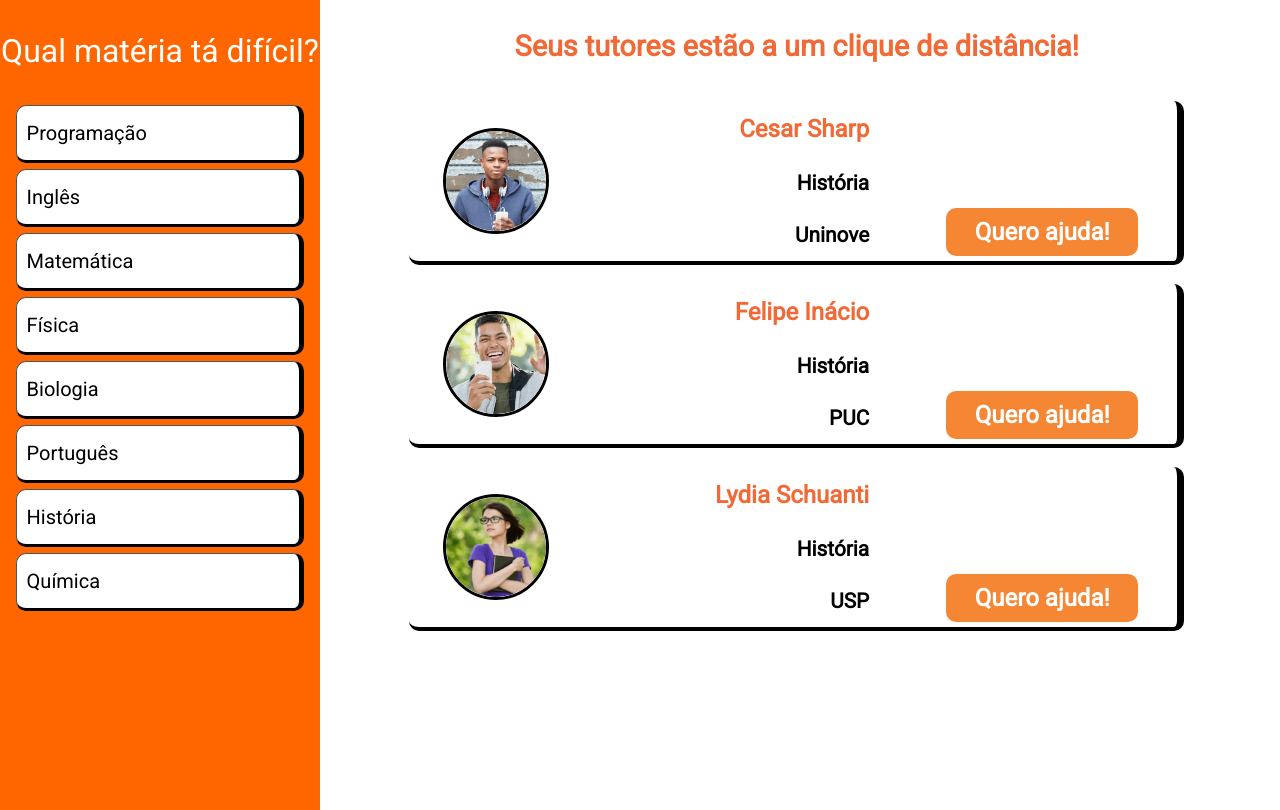
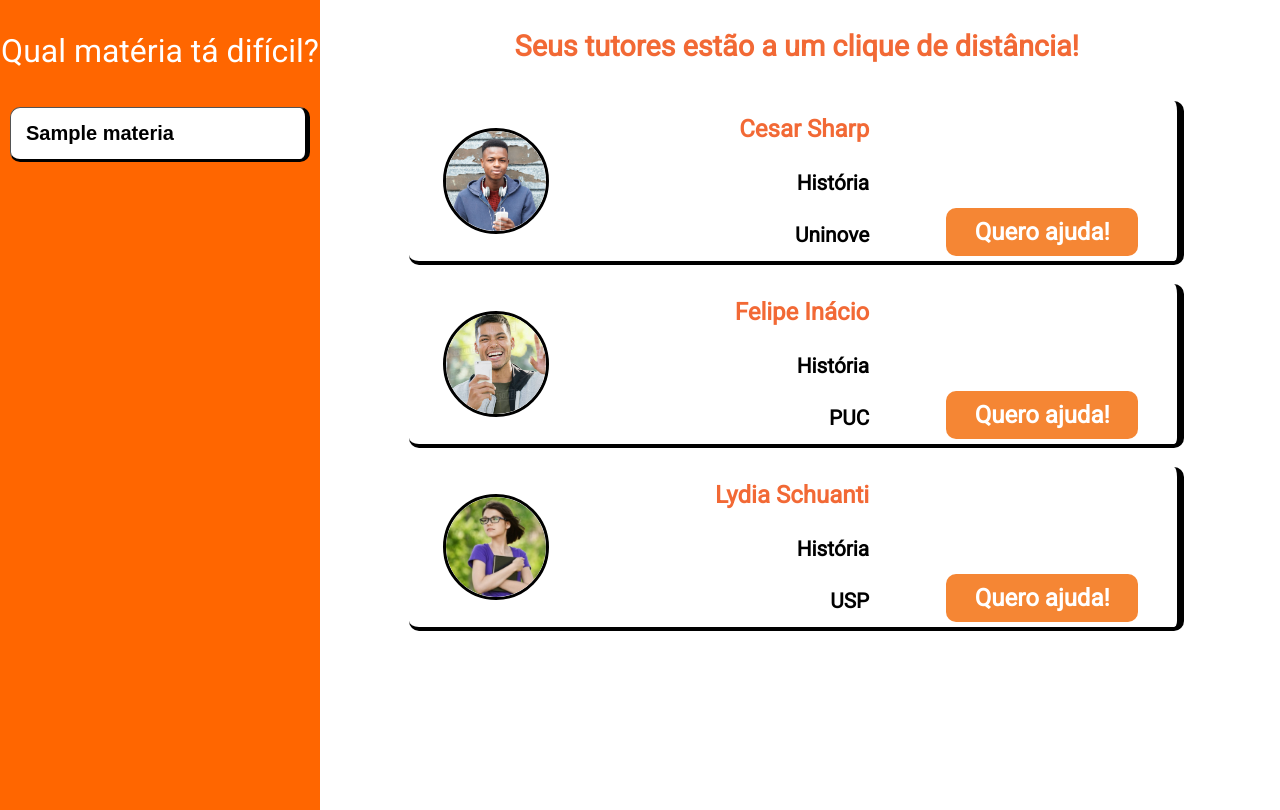
Before and after one commit to JuliaWharton/Ensinas-backend, a Django app: page /app/aluno/home in a window 1280 px wide. Shown: the part 96-906 px from the top of the page. Run offline with Django 3.2, Linux system fonts and the light colour scheme; tables that the repository leaves empty hold one stand-in row (values such as "Sample post").

Commit message:
Show 'materias' in aluno home

```diff
--- a/app/static/style/app_aluno.css
+++ b/app/static/style/app_aluno.css
@@ -126,10 +126,10 @@ aside div {
     height: 90%;
 }
 
-aside div button {
-    width: 90%;
-    height: 4%;
-    margin: 1%;
+aside button {
+    width: 300px;
+    height: 55px;
+    margin: 5px;
     border-radius: 10px;
     background-color: #ffff;
     border-width: 5px;
@@ -140,24 +140,31 @@ aside div button {
     display: flex;
     justify-content: flex-start;
     align-items: center;
-    padding-left: 3%;
+    padding-left: 15px;
     cursor: pointer;
+    transition: 0.3s;
+    font-size: 1.25em;
+    font-weight: bold;
 }
 
 aside div button:hover {
     background-color: black;
-    border: black;
-}
-
-aside div button:hover a {
+    border: none;
+    transition: 0.3s;
     color: #fff;
 }
 
-aside a {
+aside div a {
     font-family: 'Roboto';
-    font-size: 1.5em;
     text-decoration: none;
     color: black;
+}
+
+aside div .atual {
+    background-color: #dd5500;
+    transition: 0.3s;
+    color: #ffffff;
+    border: none;
 }
 
 main {
--- a/app/templates/aluno_home.html
+++ b/app/templates/aluno_home.html
@@ -34,14 +34,13 @@
     <aside>
         <p>Qual matéria tá difícil?</p>
         <div>
-            <button><a href="">Programação</a></button>
-            <button><a href="">Inglês</a></button>
-            <button><a href="">Matemática</a></button>
-            <button><a href="">Física</a></button>
-            <button><a href="">Biologia</a></button>
-            <button><a href="">Português</a></button>
-            <button><a href="">História</a></button>
-            <button><a href="">Química</a></button>
+            {% for materia in materias%}
+                {% if materia_atual and materia.id == materia_atual.id %}
+                    <button class="atual">{{materia.nome}}</button>
+                {% else %}
+                    <a href="{% url 'app_aluno_materia' materia.id %}"><button>{{materia.nome}}</button></a>
+                {% endif %}
+            {% endfor %}
         </div>
     </aside>
     <main>
--- a/app/urls.py
+++ b/app/urls.py
@@ -5,5 +5,6 @@ urlpatterns = [
     path('auth/cadastro', views.auth_cadastro, name='app_auth_cadastro'),
     path('auth/login', views.auth_login, name='app_auth_login'),
     path('aluno/home', views.aluno_home, name='app_aluno_home'),
+    path('aluno/home/<int:id_materia>', views.aluno_materia, name='app_aluno_materia'),
     path('professor/home', views.professor_home, name='app_professor_home'),
 ]
--- a/app/views.py
+++ b/app/views.py
@@ -1,4 +1,5 @@
 from django.shortcuts import render
+from app.models import Materia
 
 def auth_cadastro(request):
     return render(request, 'auth_cadastro.html')
@@ -7,7 +8,21 @@ def auth_login(request):
     return render(request, 'auth_login.html')
 
 def aluno_home(request):
-    return render(request, 'aluno_home.html')
+    materias = Materia.objects.all()
+
+    return render(request, 'aluno_home.html', {
+        "materias": materias
+        })
+
+
+def aluno_materia(request, id_materia):
+    materias = Materia.objects.all()
+    materia_atual = Materia.objects.get(pk=id_materia)
+
+    return render(request, 'aluno_home.html', {
+        "materias": materias,
+        "materia_atual": materia_atual
+        })
 
 def professor_home(request):
     return render(request, 'professor_home.html')
```
